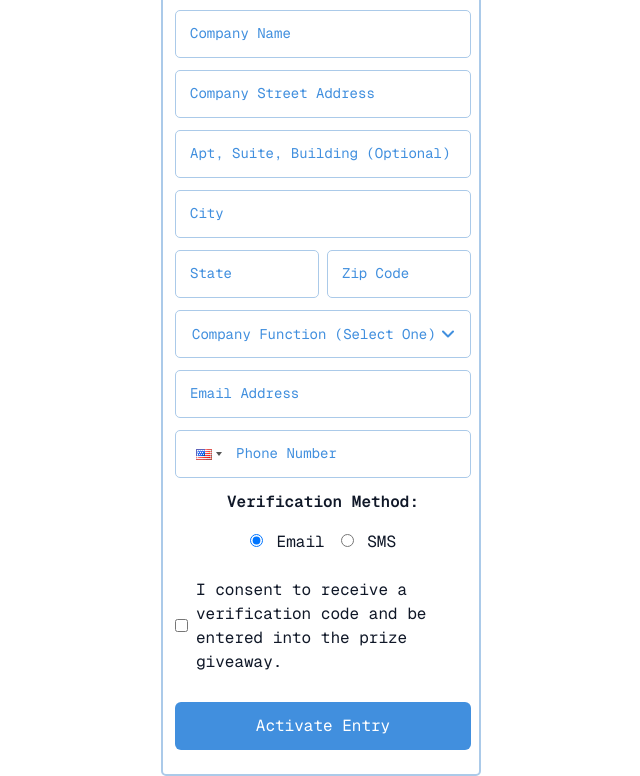
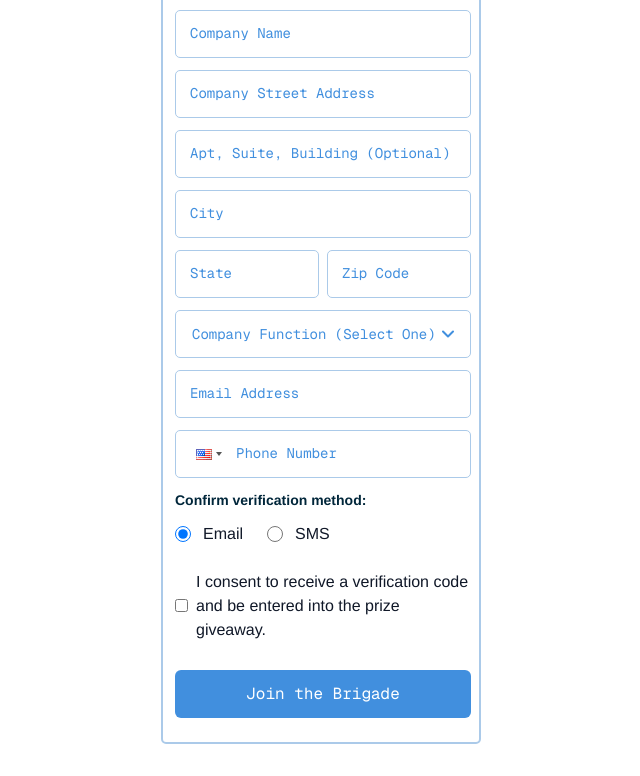
Before and after one commit to hcchav/prize-registration-system, a Next.js app: page / in a window 1280 px wide. Shown: the part 451-1227 px from the top of the page, without its empty margins (319-959 px from the left). After the commit the page ends 1195 px from the top, so only its background shows below. Built offline with nearby package versions, Linux system fonts and the light colour scheme.

Commit message:
confirmation verification method and update font  [font-family:'Poppins-Bold',Helvetica]

```diff
--- a/src/app/page.tsx
+++ b/src/app/page.tsx
@@ -511,7 +511,7 @@ export default function Home() {
                       className={`absolute left-3.5 text-[#418FDE] transition-all duration-200 pointer-events-none
                         ${formData.subcategory ? 'text-[10px] translate-y-1' : 'text-[14px] top-3'}`}
                     >
-                      Other Description
+                      Please specify
                     </label>
                   </div>
                 </div>
@@ -597,13 +597,38 @@ export default function Home() {
                   </label>
                 </div>
               </div>
-              <label className="font-semibold">Verification Method:</label>
-              <div className="flex gap-4 mt-1">
-                <label><input type="radio" name="method" value="email" checked={formData.method === 'email'} onChange={(e) => handleChange('method', e.target.value)} className="mr-1" /> Email</label>
-                <label><input type="radio" name="method" value="sms" checked={formData.method === 'sms'} onChange={(e) => handleChange('method', e.target.value)} className="mr-1" /> SMS</label>
+
+
+              <div className="text-left w-full font-semibold text-[#00263A] text-sm peer  [font-family:'Poppins-Bold',Helvetica]">Confirm verification method:</div>
+
+
+
+              <div className="flex gap-6 w-full">
+                <label className="flex items-center gap-3 cursor-pointer  [font-family:'Poppins-Bold',Helvetica]">
+                  <input
+                    type="radio"
+                    name="method"
+                    value="email"
+                    checked={formData.method === 'email'}
+                    onChange={(e) => handleChange('method', e.target.value)}
+                    className="h-4 w-4 text-[#418FDE] "
+                  />
+                  <span>Email</span>
+                </label>
+                <label className="flex items-center gap-3 cursor-pointer  [font-family:'Poppins-Bold',Helvetica]">
+                  <input
+                    type="radio"
+                    name="method"
+                    value="sms"
+                    checked={formData.method === 'sms'}
+                    onChange={(e) => handleChange('method', e.target.value)}
+                    className="h-4 w-4 text-[#418FDE]"
+                  />
+                  <span>SMS</span>
+                </label>
               </div>
 
-              <label className="inline-flex items-center mt-3">
+              <label className="inline-flex items-center mt-3 [font-family:'Poppins-Regular',Helvetica]">
                 <input type="checkbox" className="mr-2" onChange={(e) => handleChange('consent', e.target.checked)} checked={formData.consent} />
                 I consent to receive a verification code and be entered into the prize giveaway.
               </label>
@@ -613,7 +638,7 @@ export default function Home() {
                 disabled={loading}
                 className={`w-full py-3 rounded-md text-white font-regular  mt-4 ${loading ? 'bg-gray-400 cursor-not-allowed' : 'bg-[#418fde] hover:bg-[#3177c2]'}`}
               >
-                {loading ? 'Sending...' : 'Activate Entry'}
+                {loading ? 'Sending...' : 'Join the Brigade'}
               </button>
               {error && <p className="text-red-600 mt-2 text-sm">{error}</p>}
             </div>
```
